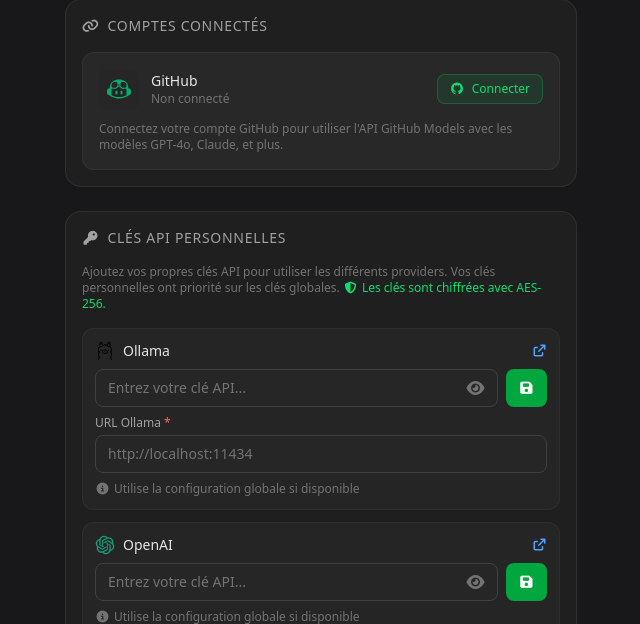
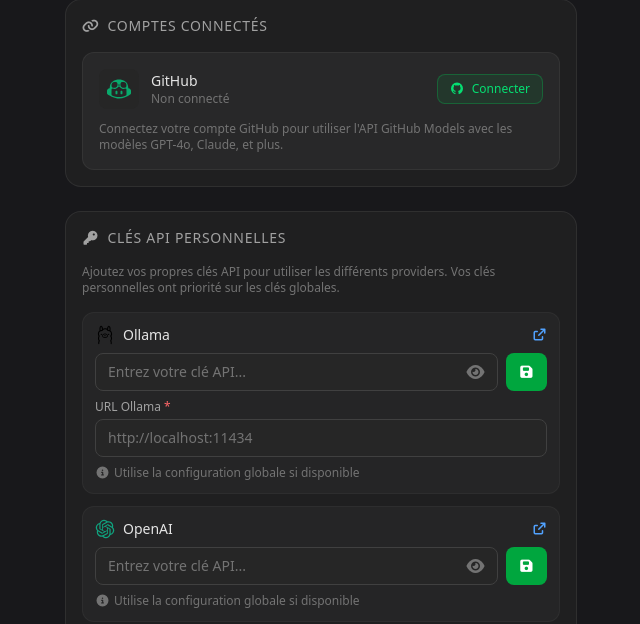
Before and after one commit to scorpion7slayer/NxtAIGen, a PHP site: page /NxtGenAI/zone_membres/settings.php in a window 1280 px wide. Shown: the part 204-828 px from the top of the page, without its empty margins (319-959 px from the left). Run offline with PHP 8.4, Linux system fonts and the light colour scheme; a user stored in the database is signed in; data comes from the database, SQL or seed files in the repository; data that the repository does not hold is empty; some libraries are stand-ins or nearby versions; some web fonts are replaced.

Commit message:
Supprimer la mention du chiffrement AES-256 des clés API dans les paramètres utilisateur

```diff
--- a/zone_membres/settings.php
+++ b/zone_membres/settings.php
@@ -173,7 +173,6 @@
       <p class="text-xs text-neutral-500 mb-4">
         Ajoutez vos propres clés API pour utiliser les différents providers.
         Vos clés personnelles ont priorité sur les clés globales.
-        <span class="text-green-400"><i class="fa-solid fa-shield-halved mr-1"></i>Les clés sont chiffrées avec AES-256.</span>
       </p>
 
       <?php if (!$tablesExist): ?>
```
